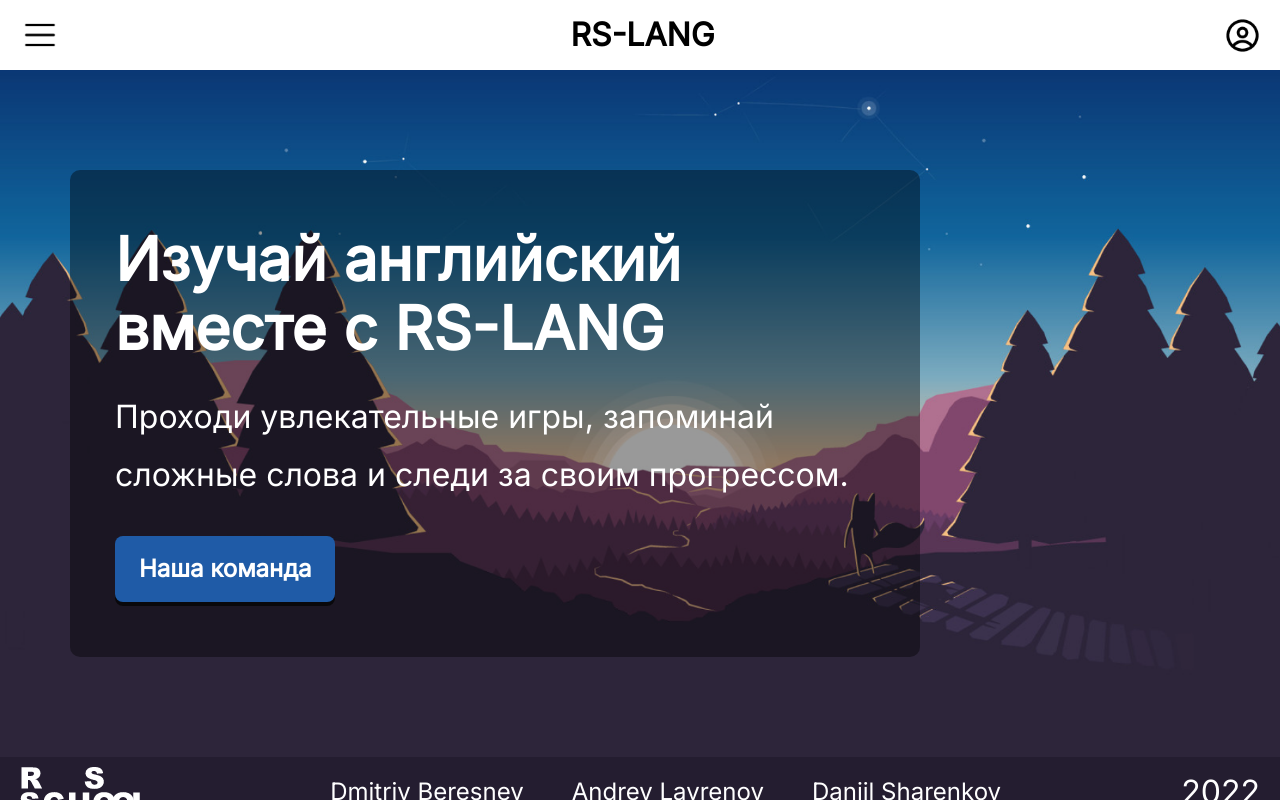
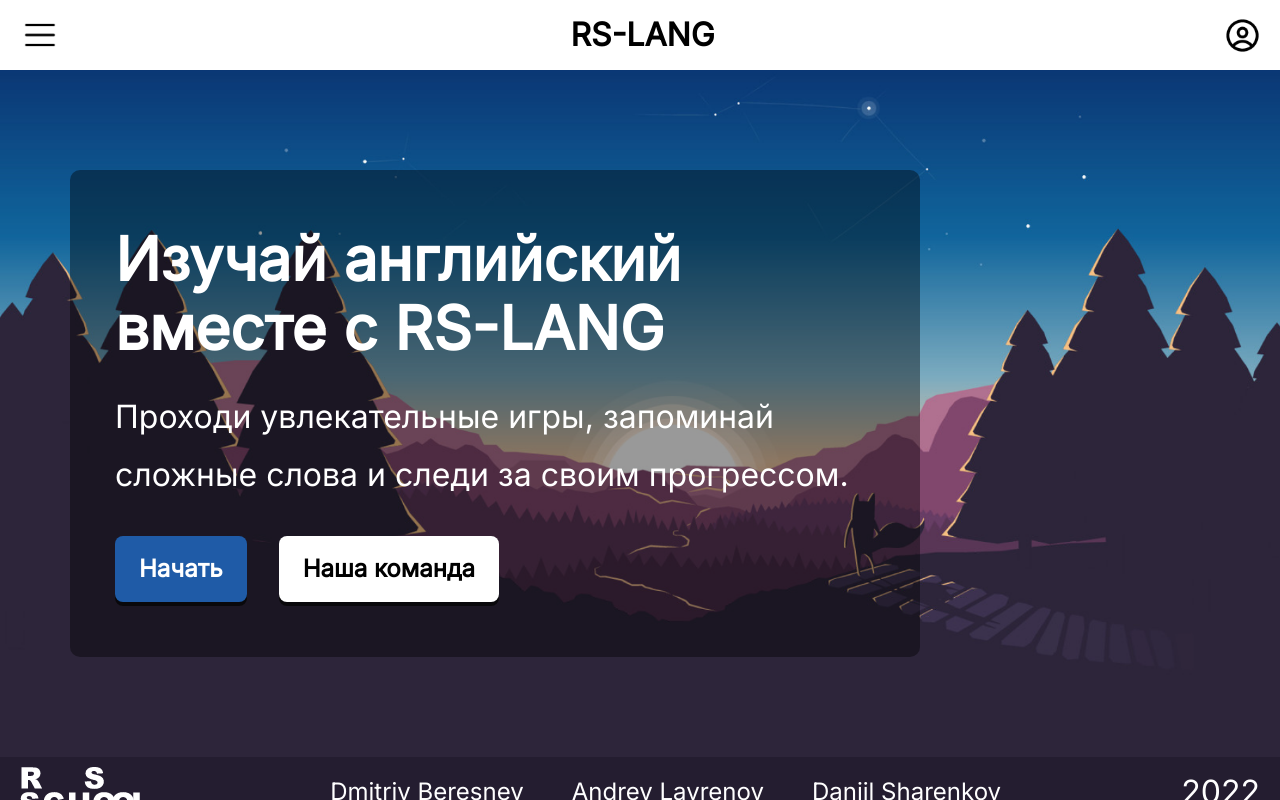
Before and after one commit to Fronikon/rs-lang, a React (Create React App) app: page / in a window 1280 px wide. Built offline with nearby package versions, Linux system fonts and the light colour scheme.

Commit message:
feat: add button-link to textbook

```diff
--- a/src/components/Greeting/Greeting.module.css
+++ b/src/components/Greeting/Greeting.module.css
@@ -26,8 +26,16 @@
   color: #fff;
 }
 
-.button {
-  position: relative;
+.buttons {
+  display: flex;
+  flex-wrap: wrap;
+  gap: 2em;
+}
+
+.about-button {
+  color: black;
+
+  background-color: white;
 }
 
 .description {
@@ -39,16 +47,21 @@
   color: #fff;
 }
 
-@media (max-width: 1180px) {
+@media (max-width: 1000px) {
   .main {
     display: flex;
     justify-content: center;
 
-    padding-bottom: 100px;
+    padding-top: 50px;
+    padding-bottom: 50px;
   }
 
   .description {
     padding-left: 0;
+  }
+
+  .buttons {
+    justify-content: center;
   }
 
   .section {
@@ -57,12 +70,9 @@
     align-items: center;
 
     margin-left: 0;
+    padding: 40px 30px;
 
     text-align: center;
-  }
-
-  .button {
-    margin-left: 0;
   }
 }
 
--- a/src/components/Greeting/Greeting.tsx
+++ b/src/components/Greeting/Greeting.tsx
@@ -11,9 +11,14 @@ const Greeting: React.FC = () => {
           Проходи увлекательные игры, запоминай сложные слова и следи за своим
           прогрессом.
         </p>
-        <Link to="/about">
-          <button className={cn(styles.button, 'button')} type="button">Наша команда</button>
-        </Link>
+        <div className={styles.buttons}>
+          <Link to="/textbook">
+            <button className={cn(styles.button, 'button')} type="button">Начать</button>
+          </Link>
+          <Link to="/about">
+            <button className={cn(styles['about-button'], 'button')} type="button">Наша команда</button>
+          </Link>
+        </div>
       </section>
     </main>
   );
```
